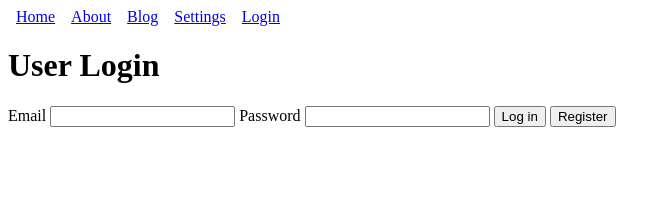
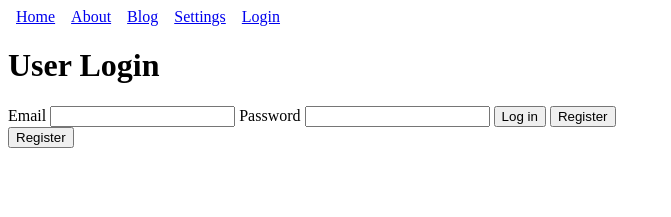
Before and after one commit to JackDiSalvatore/test-svelte-app, a SvelteKit app: page /login in a window 1280 px wide. Shown: the top 217 px of the page, without its empty margins (0-671 px from the left). Built offline with nearby package versions, Linux system fonts and the light colour scheme.

Commit message:
alternative action call
Signed-off-by: jackdisalvatore <jackp.disalvatore@gmail.com>

```diff
--- a/src/routes/login/+page.svelte
+++ b/src/routes/login/+page.svelte
@@ -24,6 +24,11 @@
 	<button formaction="?/register">Register</button>
 </form>
 
+<!-- Alternative to `formaction` -->
+<form method="POST" action="/login?/register">
+	<button>Register</button>
+</form>
+
 {#if form?.success}
 	<!-- this message is ephemeral; it exists because the page was rendered in
 		   response to a form submission. it will vanish if the user reloads -->
```
